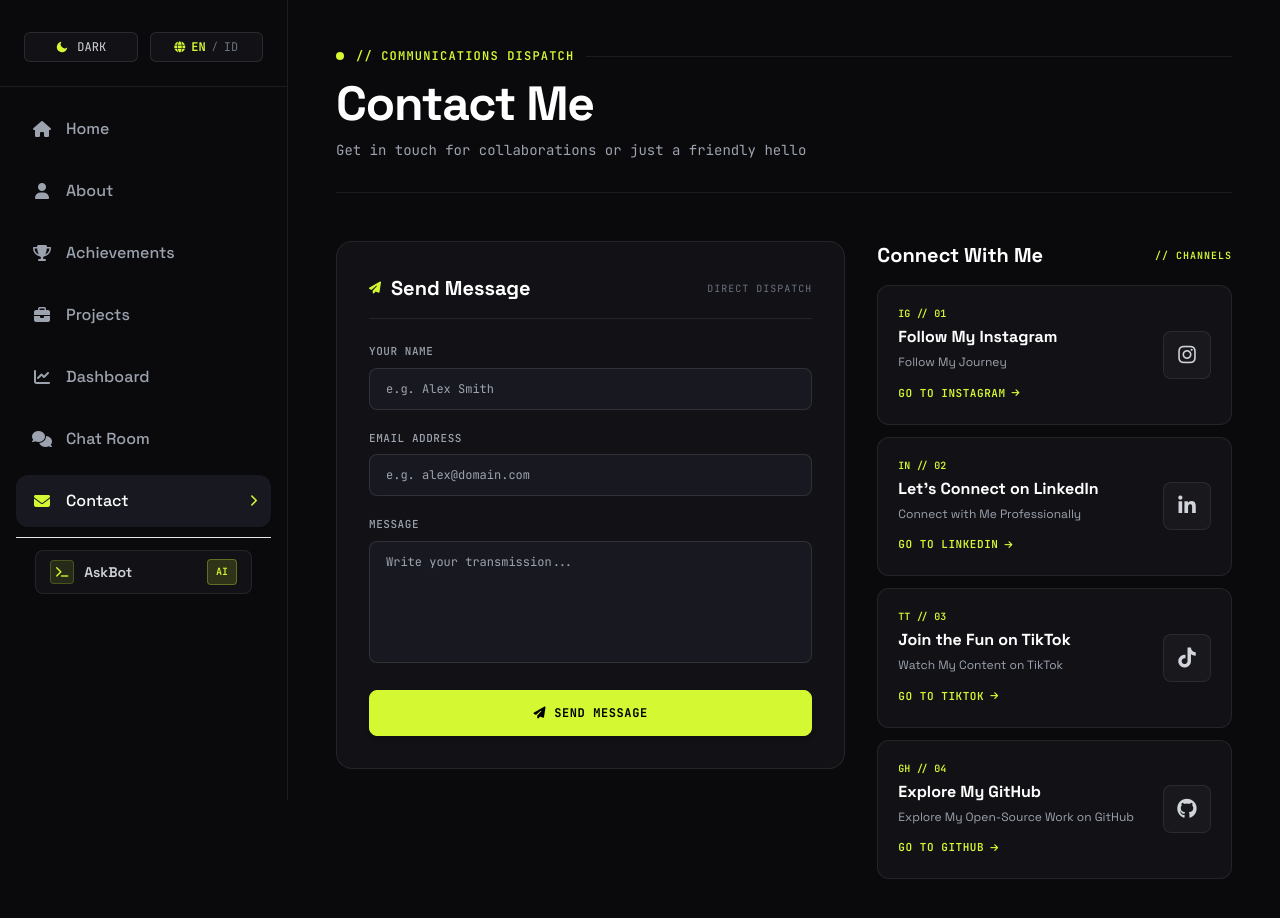
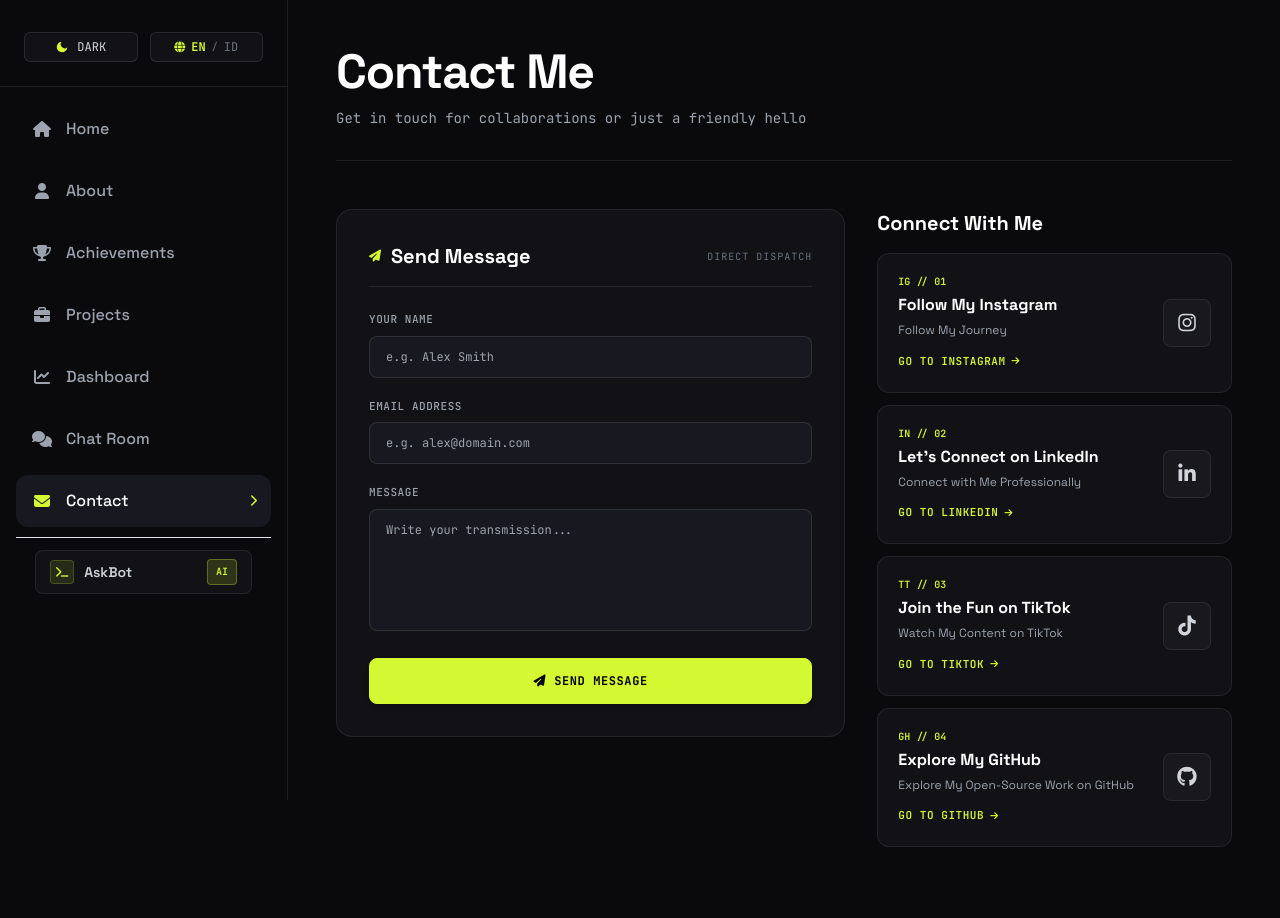
Before and after one commit to fernandayoga/my-portofolio-FE, a React (Vite) app: page /contact in a window 1280 px wide. Shown: the top 918 px of the page. Built offline with nearby package versions, Linux system fonts and the light colour scheme; no server answers.

Commit message:
style(contact): remove communications dispatch and channels tags

```diff
--- a/src/pages/Contact.jsx
+++ b/src/pages/Contact.jsx
@@ -107,26 +107,6 @@ const Contact = () => {
     >
       {/* Header Section */}
       <div className="mb-12">
-        <div className="flex items-center gap-3 mb-4">
-          <div
-            className={`w-2 h-2 rounded-full ${
-              isDarkMode ? "bg-[#D4F933]" : "bg-[#2D5204]"
-            }`}
-          ></div>
-          <span
-            className={`font-mono text-xs font-semibold tracking-widest uppercase ${
-              isDarkMode ? "text-[#D4F933]" : "text-[#2D5204]"
-            }`}
-          >
-            // COMMUNICATIONS DISPATCH
-          </span>
-          <div
-            className={`flex-1 h-[1px] ${
-              isDarkMode ? "bg-white/[0.08]" : "bg-black/[0.08]"
-            }`}
-          ></div>
-        </div>
-
         <h1
           className={`text-3xl sm:text-4xl md:text-5xl font-extrabold tracking-tight mb-3 ${
             isDarkMode ? "text-white" : "text-gray-900"
@@ -268,7 +248,7 @@ const Contact = () => {
 
         {/* Right Column: Social Channels */}
         <div className="lg:col-span-5 space-y-4">
-          <div className="flex items-center justify-between mb-2">
+          <div className="mb-2">
             <h2
               className={`text-lg sm:text-xl font-bold ${
                 isDarkMode ? "text-white" : "text-gray-900"
@@ -276,13 +256,6 @@ const Contact = () => {
             >
               {t("connectWithMe")}
             </h2>
-            <span
-              className={`font-mono text-[10px] uppercase tracking-widest font-semibold ${
-                isDarkMode ? "text-[#D4F933]" : "text-[#2D5204]"
-              }`}
-            >
-              // CHANNELS
-            </span>
           </div>
 
           <div className="space-y-3">
```
